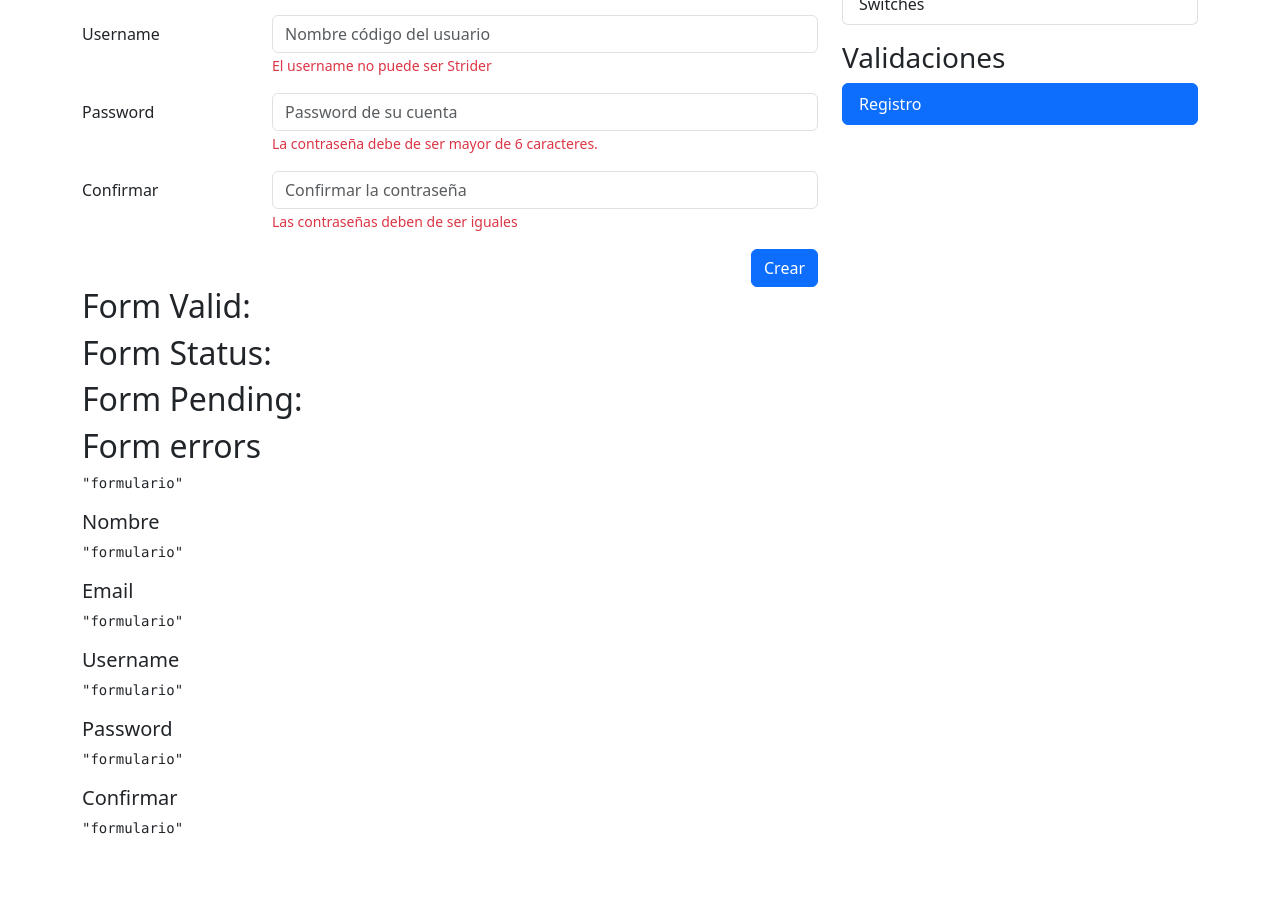
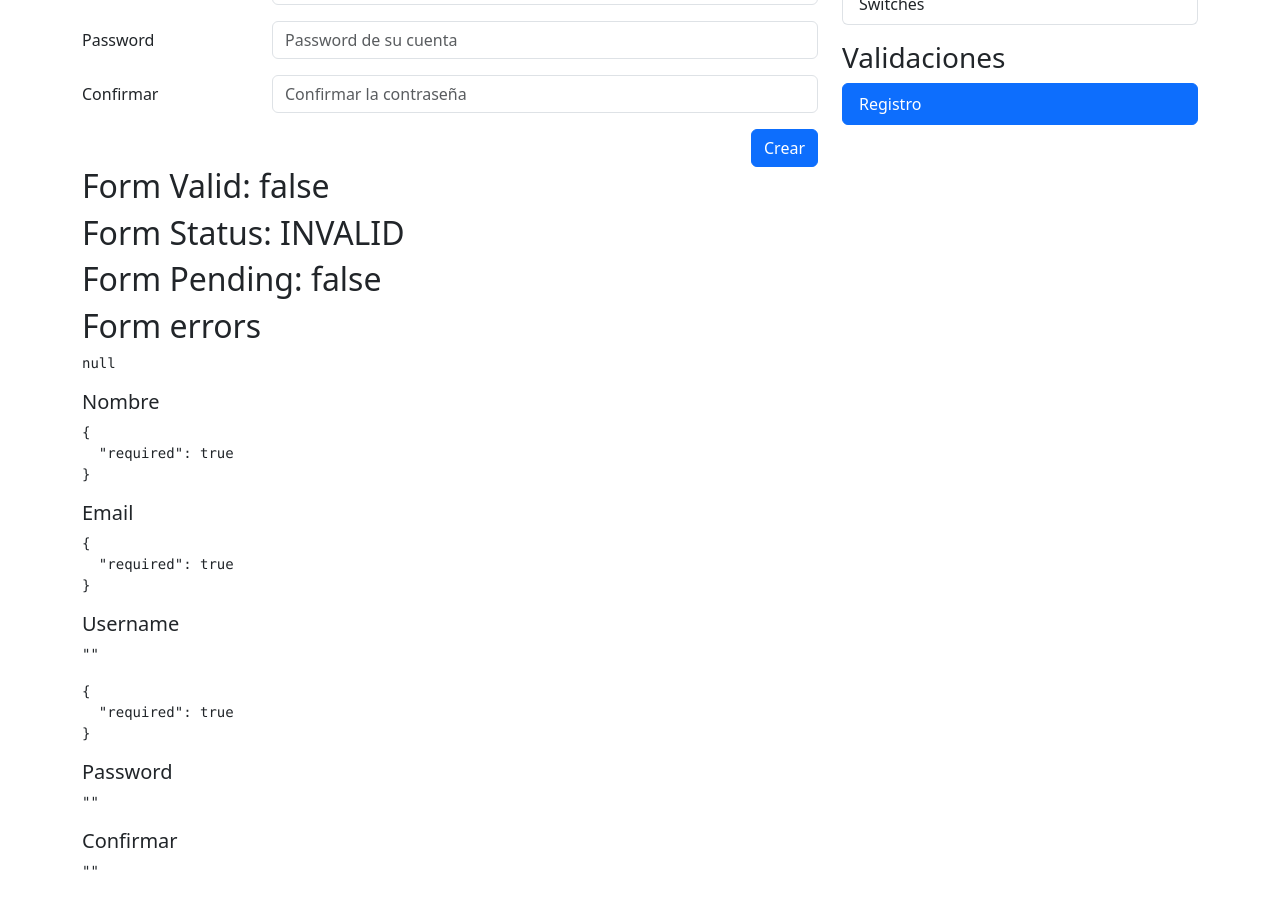
Before and after one commit to theSmollBean/07-formsApp, an Angular app: page /auth/sign-up in a window 1280 px wide. Shown: the part 260-1158 px from the top of the page. Before the commit the page ends 1115 px from the top, so only its background shows below. Built offline with nearby package versions, Linux system fonts and the light colour scheme.

Commit message:
creation of service in order to refactor the isValidField() function inside all components of the project.

```diff
--- a/src/app/auth/auth.module.ts
+++ b/src/app/auth/auth.module.ts
@@ -3,6 +3,7 @@
 
 import { AuthRoutingModule } from './auth-routing.module';
 import { RegisterPageComponent } from './pages/register-page/register-page.component';
+import { ReactiveFormsModule } from '@angular/forms';
 
 
 @NgModule({
@@ -11,7 +12,8 @@
   ],
   imports: [
     CommonModule,
-    AuthRoutingModule
+    AuthRoutingModule,
+    ReactiveFormsModule
   ]
 })
 export class AuthModule { }
--- a/src/app/auth/pages/register-page/register-page.component.html
+++ b/src/app/auth/pages/register-page/register-page.component.html
@@ -4,7 +4,7 @@
 <div class="row">
     <div class="col">
 
-        <form autocomplete="off">
+        <form [formGroup]="myForm" (ngSubmit)="onSubmit()" autocomplete="off">
 
             <!-- Nombre -->
             <div class="row mb-3">
@@ -12,9 +12,10 @@
                 <div class="col-sm-9">
                     <input type="text"
                            class="form-control"
+                           formControlName="name"
                            placeholder="Nombre del usuario">
 
-                    <span class="form-text text-danger">
+                    <span *ngIf="isValidField('name')" class="form-text text-danger">
                         Debe de ser en formato de nombre y apellido
                     </span>
                 </div>
@@ -26,8 +27,9 @@
                 <div class="col-sm-9">
                     <input type="email"
                            class="form-control"
+                           formControlName="email"
                            placeholder="Email del usuario">
-                    <span class="form-text text-danger">
+                    <span *ngIf="isValidField('email')" class="form-text text-danger">
                         mensaje de error del email
                     </span>
                 </div>
@@ -39,8 +41,9 @@
                 <div class="col-sm-9">
                     <input type="text"
                            class="form-control"
+                           formControlName="username"
                            placeholder="Nombre código del usuario">
-                    <span class="form-text text-danger">
+                    <span *ngIf="isValidField('username')" class="form-text text-danger">
                          El username no puede ser Strider
                     </span>
                 </div>
@@ -52,9 +55,10 @@
                 <div class="col-sm-9">
                     <input type="password"
                            class="form-control"
+                           formControlName="password"
                            placeholder="Password de su cuenta">
 
-                    <span class="form-text text-danger">
+                    <span *ngIf="isValidField('password')" class="form-text text-danger">
                          La contraseña debe de ser mayor de 6 caracteres.
                     </span>
                 </div>
@@ -66,9 +70,10 @@
                 <div class="col-sm-9">
                     <input type="password"
                            class="form-control"
+                           formControlName="password2"
                            placeholder="Confirmar la contraseña">
 
-                    <span class="form-text text-danger">
+                    <span *ngIf="isValidField('name')" class="form-text text-danger">
                          Las contraseñas deben de ser iguales
                     </span>
                 </div>
@@ -90,24 +95,25 @@
 </div>
 
 
-<h2>Form Valid: </h2>
-<h2>Form Status: </h2>
-<h2>Form Pending: </h2>
+<h2>Form Valid: {{ myForm.valid }}</h2>
+<h2>Form Status: {{ myForm.status }}</h2>
+<h2>Form Pending: {{ myForm.pending }}</h2>
 <h2>Form errors</h2>
-<pre>{{ 'formulario' | json }}</pre>
+<pre>{{ myForm.errors | json }}</pre>
 
 <h5>Nombre</h5>
-<pre>{{ 'formulario' | json }}</pre>
+<pre>{{ myForm.controls['name'].errors | json }}</pre>
 
 <h5>Email</h5>
-<pre>{{ 'formulario' | json }}</pre>
+<pre>{{ myForm.controls['email'].errors | json }}</pre>
 
 <h5>Username</h5>
-<pre>{{ 'formulario' | json }}</pre>
+<pre>{{ myForm.value.username | json }}</pre>
+<pre>{{ myForm.controls['username'].errors | json }}</pre>
 
 
 <h5>Password</h5>
-<pre>{{ 'formulario' | json }}</pre>
+<pre>{{ myForm.value.password | json }}</pre>
 
 <h5>Confirmar</h5>
-<pre>{{ 'formulario' | json }}</pre>
+<pre>{{ myForm.value.password2 | json }}</pre>
--- a/src/app/auth/pages/register-page/register-page.component.ts
+++ b/src/app/auth/pages/register-page/register-page.component.ts
@@ -1,10 +1,32 @@
 import { Component } from '@angular/core';
+import { FormBuilder, FormGroup, Validators } from '@angular/forms';
+import { ValidatorsService } from 'src/app/shared/service/validators.service';
+import * as customValidators from 'src/app/shared/validators/validators';
 
 @Component({
   templateUrl: './register-page.component.html',
-  styles: [
-  ]
+
 })
 export class RegisterPageComponent {
+  public myForm: FormGroup = this.fb.group({
+    //[valor inicial, si es síncrono, si es asíncrono]
+    name: ['', [ Validators.required, Validators.pattern(this.validatorService.firstNameAndLastnamePattern) ]],
+    email: ['', [ Validators.required, Validators.pattern(this.validatorService.emailPattern) ]],
+    username: ['', [ Validators.required, Validators.minLength(6), this.validatorService.cantBeStrider]],
+    password: ['', [ Validators.required ]],
+    password2: ['', [ Validators.required ]]
+  });
 
+  constructor(
+              private fb: FormBuilder,
+              private validatorService: ValidatorsService,
+              ){}
+
+  isValidField( field: string ) {
+    return this.validatorService.isValidField(this.myForm, field);
+  }
+
+  onSubmit(): void {
+    this.myForm.markAllAsTouched();
+  }
 }
--- a/src/app/reactive/pages/basic-page/basic-page.component.ts
+++ b/src/app/reactive/pages/basic-page/basic-page.component.ts
@@ -1,5 +1,6 @@
 import { Component, OnInit } from '@angular/core';
 import { FormBuilder, Validators, FormGroup } from '@angular/forms';
+import { ValidatorsService } from 'src/app/shared/service/validators.service';
 
 const rtx5090 = {
   name: 'RTX',
@@ -24,15 +25,16 @@
     inStorage: [0, [ Validators.required, Validators.min(0) ] ],
   })
 
-  constructor( private fb: FormBuilder ){}
+  constructor(
+              private fb: FormBuilder,
+              private validatorService: ValidatorsService, ){}
 
   ngOnInit(): void {
     // this.myForm.reset(rtx5090);
   }
 
-  isValidField( field: string ): boolean | null{
-    return this.myForm.controls[field].errors
-          && this.myForm.controls[field].touched;
+  isValidField( field: string ) {
+    return this.validatorService.isValidField(this.myForm, field);
   }
 
   getFieldError( field: string ): string | null{
--- a/src/app/reactive/pages/dynamic-page/dynamic-page.component.ts
+++ b/src/app/reactive/pages/dynamic-page/dynamic-page.component.ts
@@ -1,5 +1,6 @@
 import { Component } from '@angular/core';
 import { Form, FormArray, FormBuilder, FormControl, FormGroup, Validators } from '@angular/forms';
+import { ValidatorsService } from 'src/app/shared/service/validators.service';
 
 @Component({
   templateUrl: './dynamic-page.component.html',
@@ -19,15 +20,16 @@
 
   public newFavorite: FormControl = new FormControl('',[ Validators.required ])
 
-  constructor( private fb: FormBuilder ){}
+  constructor(
+              private fb: FormBuilder,
+              private validatorService: ValidatorsService, ){}
 
   get favoriteGames(){
     return this.myForm.get('favoriteGames') as FormArray;
   }
 
-  isValidField( field: string ): boolean | null{
-    return this.myForm.controls[field].errors
-          && this.myForm.controls[field].touched;
+  isValidField( field: string ){
+    return this.validatorService.isValidField(this.myForm, field);
   }
 
   isValidFieldInArray( formArray: FormArray, index: number ){
--- a/src/app/reactive/pages/switches-page/switches-page.component.ts
+++ b/src/app/reactive/pages/switches-page/switches-page.component.ts
@@ -1,5 +1,6 @@
 import { Component, OnInit } from '@angular/core';
 import { FormBuilder, FormGroup, Validators } from '@angular/forms';
+import { ValidatorsService } from 'src/app/shared/service/validators.service';
 
 @Component({
   templateUrl: './switches-page.component.html',
@@ -18,15 +19,16 @@
     wantNotifications: 'false',
   }
 
-  constructor( private fb: FormBuilder ){}
+  constructor(
+              private fb: FormBuilder,
+              private validatorService: ValidatorsService, ){}
 
   ngOnInit(): void {
     this.myForm.reset( this.person )
   }
 
-  isValidField( field: string ): boolean | null{
-    return this.myForm.controls[field].errors
-          && this.myForm.controls[field].touched;
+  isValidField( field: string ){
+    return this.validatorService.isValidField(this.myForm, field);
   }
 
   onSave(){
--- /dev/null
+++ b/src/app/shared/service/validators.service.ts
@@ -0,0 +1,30 @@
+import { Injectable } from '@angular/core';
+import { FormControl, FormGroup, ValidationErrors } from '@angular/forms';
+
+@Injectable({ providedIn: 'root' })
+export class ValidatorsService {
+
+  public firstNameAndLastnamePattern: string = '([a-zA-Z]+) ([a-zA-Z]+)';
+  public emailPattern: string = "^[a-z0-9._%+-]+@[a-z0-9.-]+\\.[a-z]{2,4}$";
+
+  constructor() { }
+
+  public cantBeStrider = (control: FormControl): ValidationErrors | null => {
+
+    const value: string = control.value.trim().toLowerCase();
+
+    if (value === 'strider') {
+      return {
+        noStrider: true,
+      }
+    }
+
+    return null;
+  }
+
+  public isValidField( form: FormGroup, field: string ) {
+    return form.controls[field].errors
+            && form.controls[field].touched;
+  }
+
+}
--- /dev/null
+++ b/src/app/shared/validators/validators.ts
@@ -0,0 +1 @@
+import { FormControl, ValidationErrors } from "@angular/forms";
```
